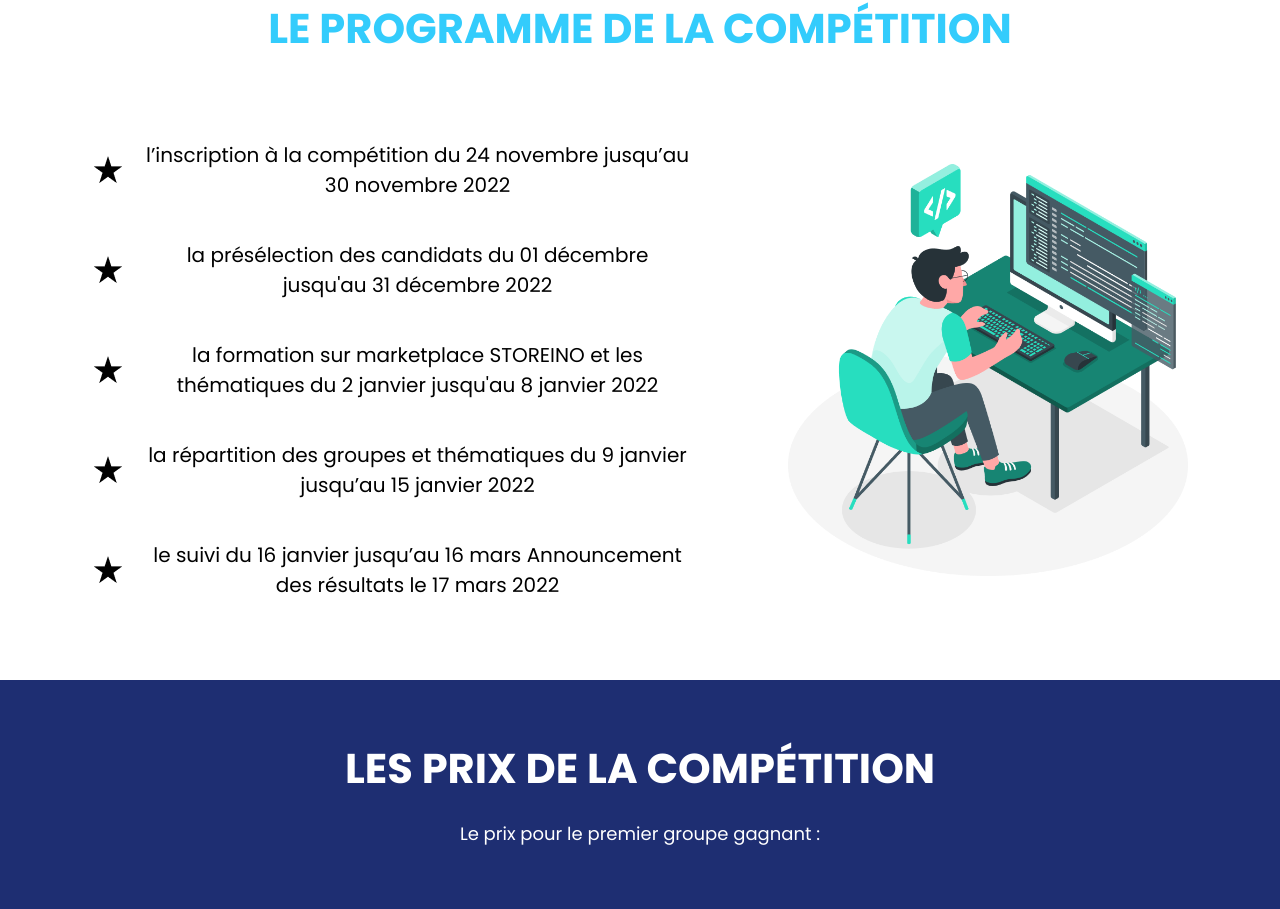
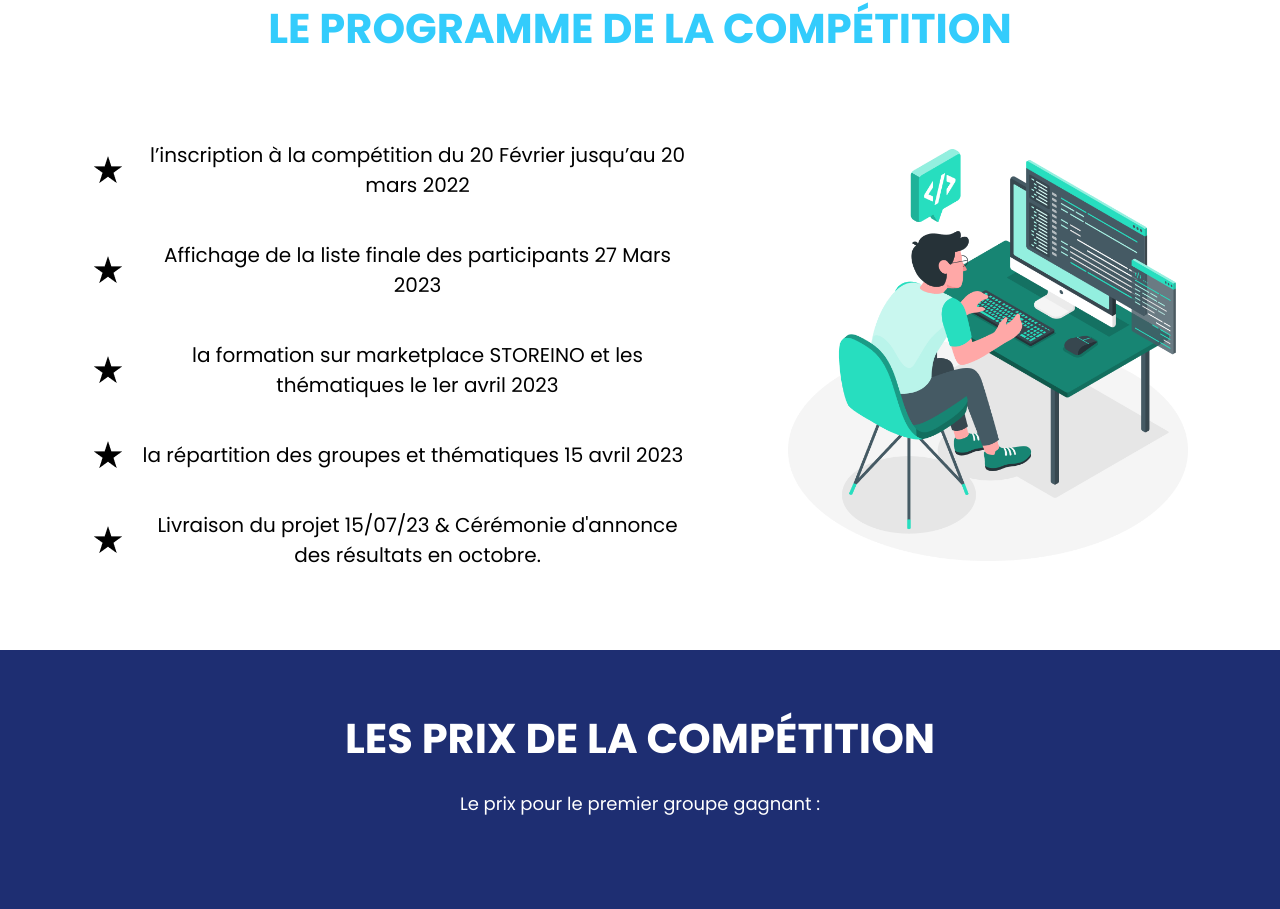
Before and after one commit to mamarchk/Storeino-Lab, a Vue app: page / in a window 1280 px wide. Shown: the part 3251-4160 px from the top of the page. Built offline with nearby package versions, Linux system fonts and the light colour scheme.

Commit message:
DEV :: "changement des date"

```diff
--- a/src/components/Programme.vue
+++ b/src/components/Programme.vue
@@ -7,36 +7,32 @@
           <div class="star">
             <img src="../assets/img/programme/Star.png" alt="star" />
             <p>
-              l’inscription à la compétition du 24 novembre jusqu’au 30 novembre
+              l’inscription à la compétition du 20 Février jusqu’au 20 mars
               2022
             </p>
           </div>
           <div class="star">
             <img src="../assets/img/programme/Star.png" alt="star" />
             <p>
-              la présélection des candidats du 01 décembre jusqu'au 31 décembre
-              2022
+              Affichage de la liste finale des participants 27 Mars 2023
             </p>
           </div>
           <div class="star">
             <img src="../assets/img/programme/Star.png" alt="star" />
             <p>
-              la formation sur marketplace STOREINO et les thématiques du 2
-              janvier jusqu'au 8 janvier 2022
+              la formation sur marketplace STOREINO et les thématiques le 1er  avril 2023
             </p>
           </div>
           <div class="star">
             <img src="../assets/img/programme/Star.png" alt="star" />
             <p>
-              la répartition des groupes et thématiques du 9 janvier jusqu’au 15
-              janvier 2022
+              la répartition des groupes et thématiques  15 avril 2023
             </p>
           </div>
           <div class="star">
             <img src="../assets/img/programme/Star.png" alt="star" />
             <p>
-              le suivi du 16 janvier jusqu’au 16 mars Announcement des résultats
-              le 17 mars 2022
+              Livraison du projet 15/07/23 & Cérémonie d'annonce des résultats en octobre.
             </p>
           </div>
         </div>
```
